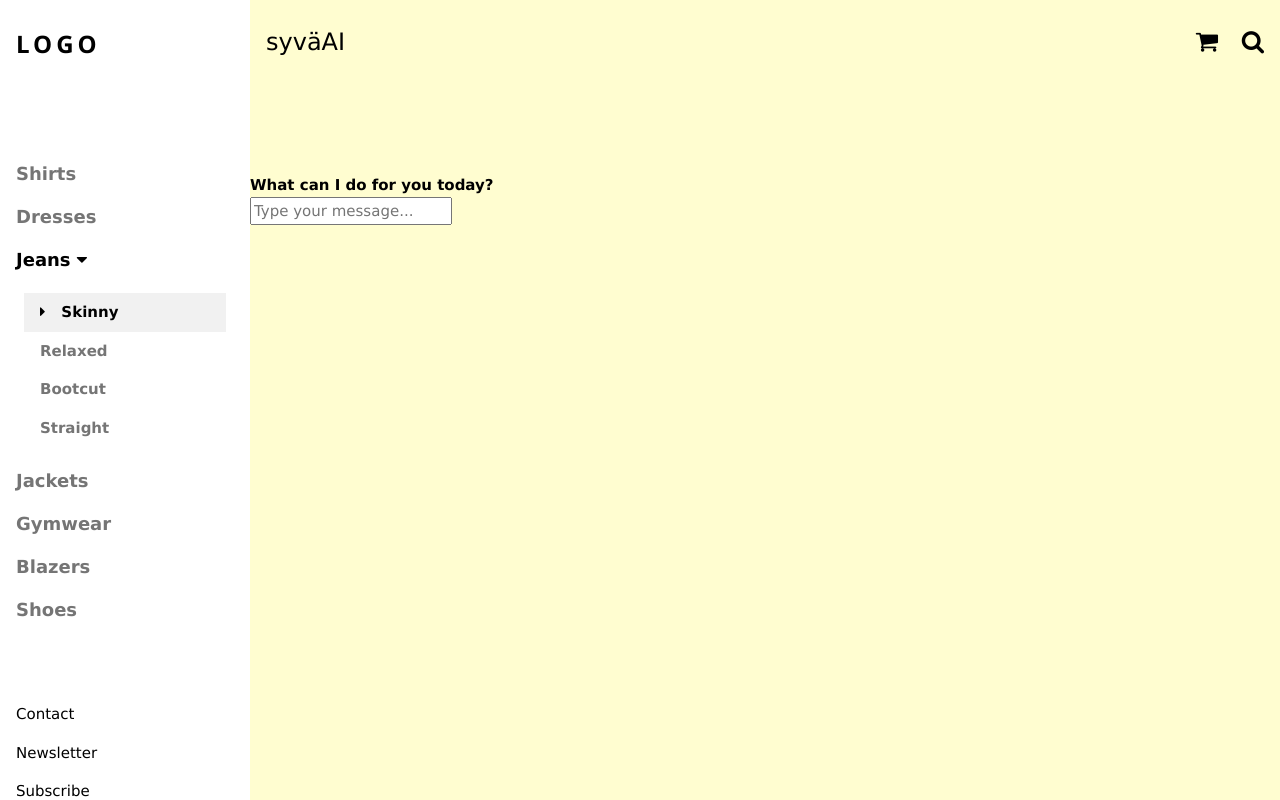
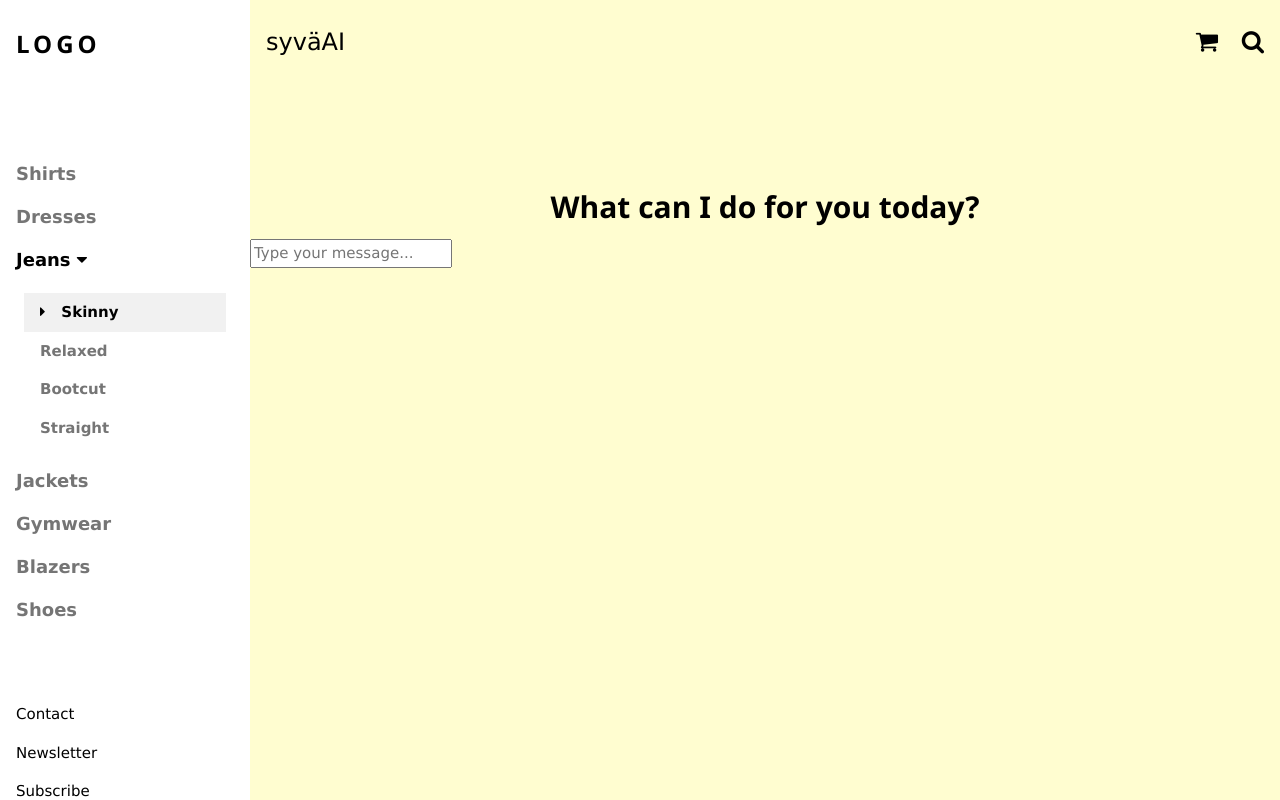
Before and after one commit to HHHummus/HHHummus.github.io, a plain HTML site: page index.html in a window 1280 px wide. Drawn offline with nearby package versions, Linux system fonts and the light colour scheme.

Commit message:
minor fix

```diff
--- a/index.html
+++ b/index.html
@@ -108,7 +108,7 @@
   <br>
   <br>
   <br>
-  <div class="absolute-text" style="font-family:verdana ><h2><b>What can I do for you today?</b></h2></div>
+  <div class="absolute-text" style="font-family:verdana"><h2><b>What can I do for you today?</b></h2></div>
 </div>
 
 
```
